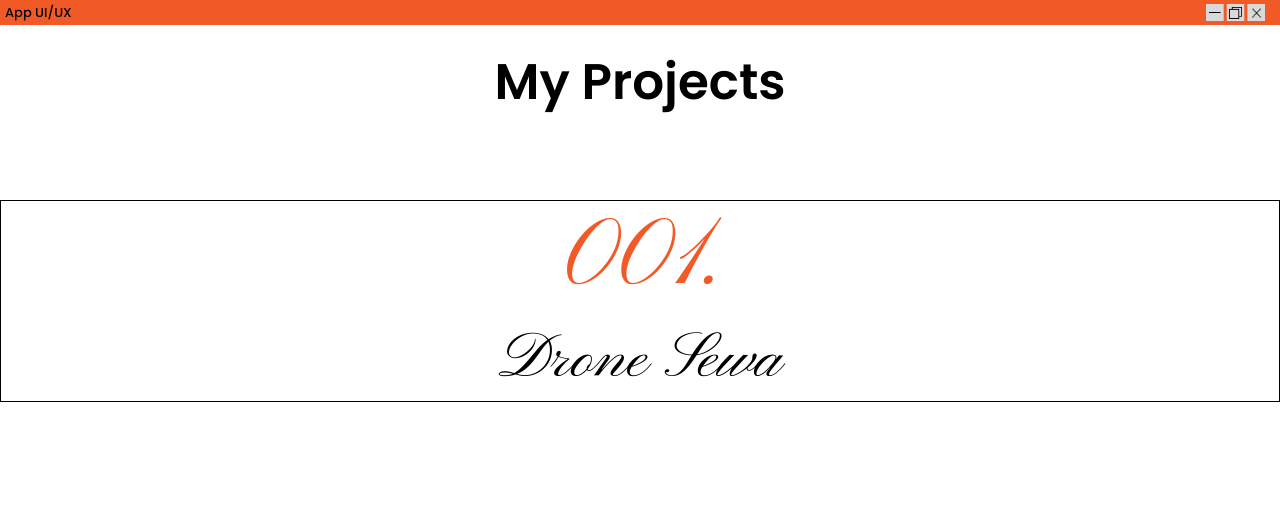
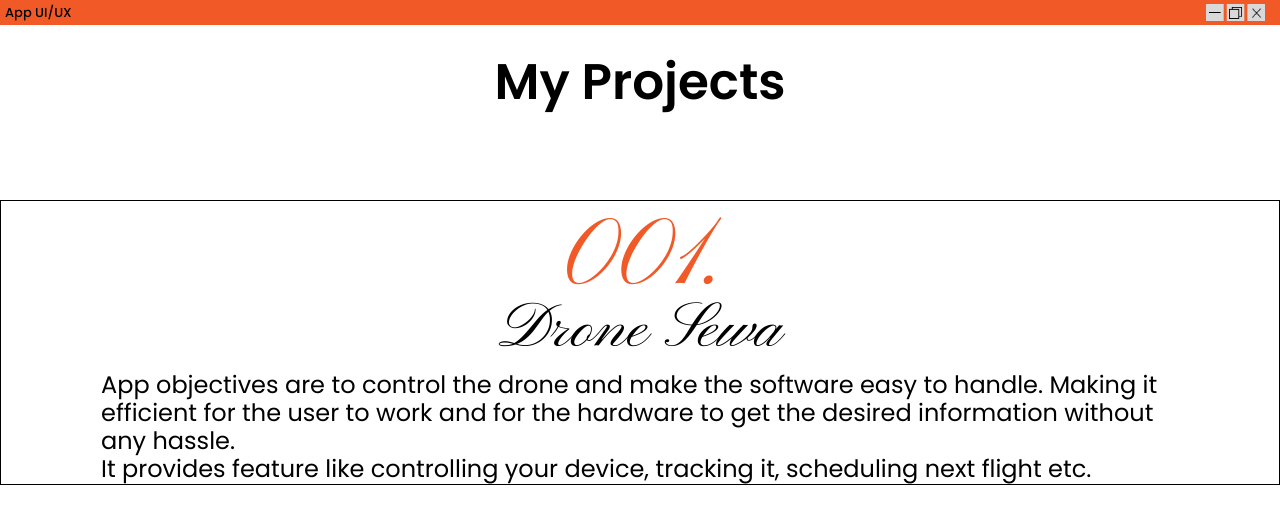
Before and after one commit to yashika0432/PORTFOLIO, a React (Create React App) app in the folder frontend/: page /appdev in a window 1280 px wide. Shown: the top 524 px of the page. Built offline with nearby package versions, Linux system fonts and the light colour scheme.

Commit message:
app page

```diff
--- a/frontend/src/pages/appUi.jsx
+++ b/frontend/src/pages/appUi.jsx
@@ -12,6 +12,13 @@ function AppDev() {
         <div className="firstApp">
           <h1>001.</h1>
           <h2>Drone Sewa</h2>
+          <p>
+            App objectives are to control the drone and make the software easy
+            to handle. Making it efficient for the user to work and for the
+            hardware to get the desired information without any hassle.<br></br>{" "}
+            It provides feature like controlling your device, tracking it,
+            scheduling next flight etc.
+          </p>
         </div>
       </div>
     </div>
--- a/frontend/src/style/appui.css
+++ b/frontend/src/style/appui.css
@@ -19,6 +19,7 @@
 }
 .allAppui {
   margin-top: 80px;
+  padding: 0 100px;
   border: 1px solid black;
   align-items: center;
   justify-content: center;
@@ -37,4 +38,8 @@
   font-weight: 400;
   text-align: center;
   margin: 0;
+  margin-top: -30px;
 }
+.allAppui p {
+  font-size: 24px;
+}
--- a/frontend/src/style/webdev.css
+++ b/frontend/src/style/webdev.css
@@ -26,6 +26,7 @@
 }
 .allprojects {
   margin: 0 50px;
+
   display: flex;
   flex-direction: column;
   gap: 55px;
```
